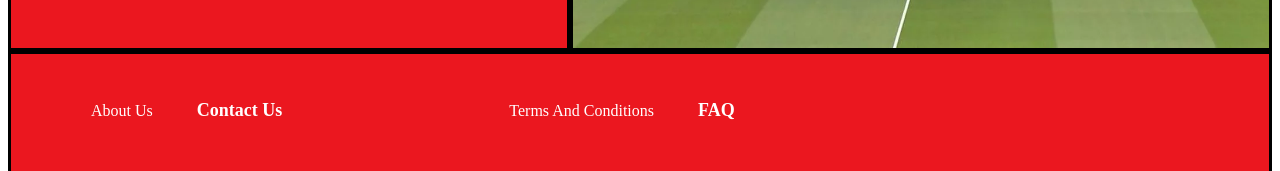
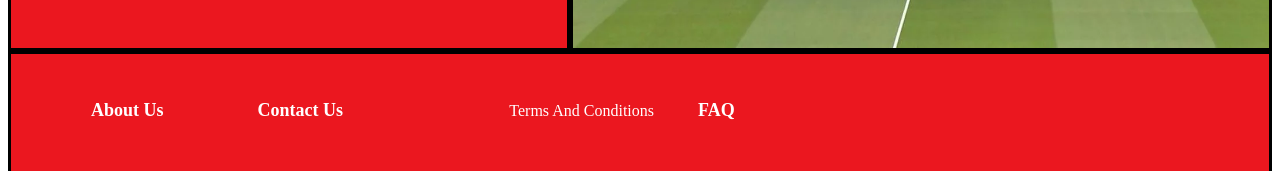
Before and after one commit to Hemat-Riad/UnitedNewsChannel, a plain HTML site: page index2.html in a window 1280 px wide. Shown: the part 841-1012 px from the top of the page. Drawn offline with Linux system fonts and the light colour scheme.

Commit message:
Update index2.html

```diff
--- a/index2.html
+++ b/index2.html
@@ -53,7 +53,7 @@
 
     <div id="footer">
         <ul class="info-list">
-            <li>About Us</li>
+            <li><a href="index2.html">About Us</li>
             <li><a href="ContactUs.HTML">Contact Us</a></li>
           </ul>
     </div>
```
